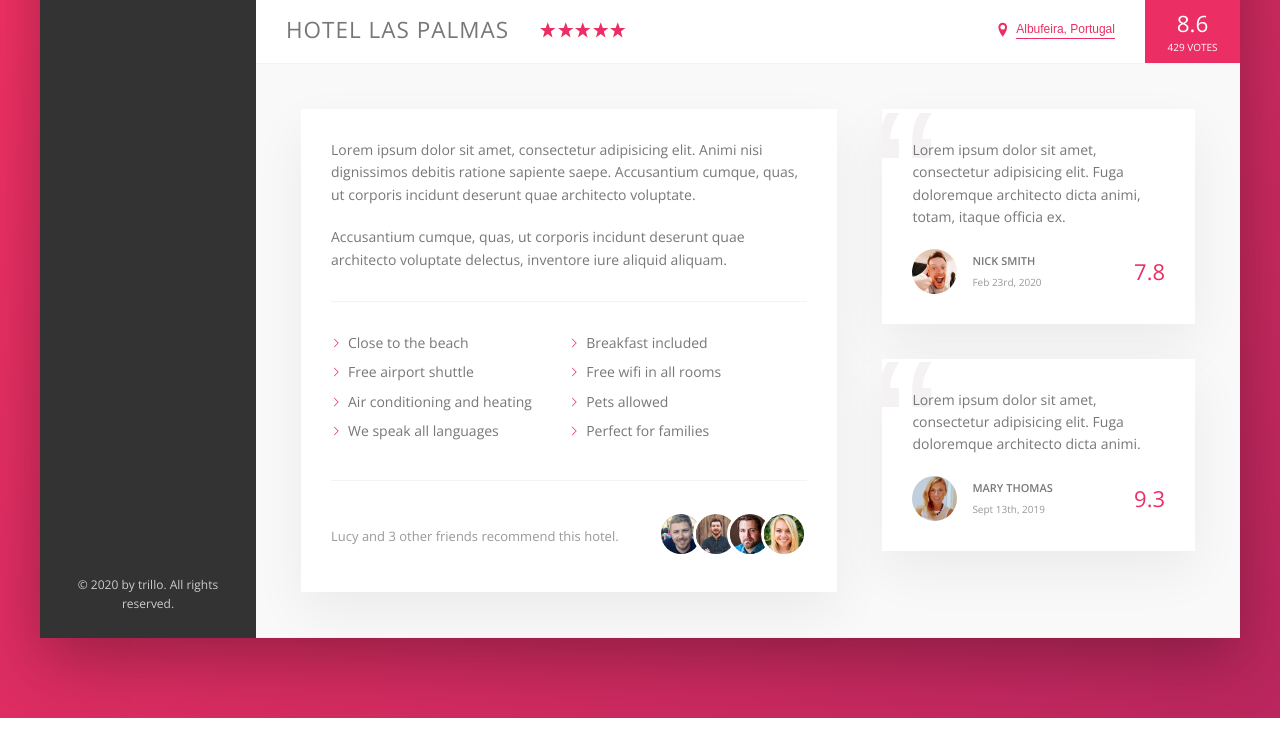
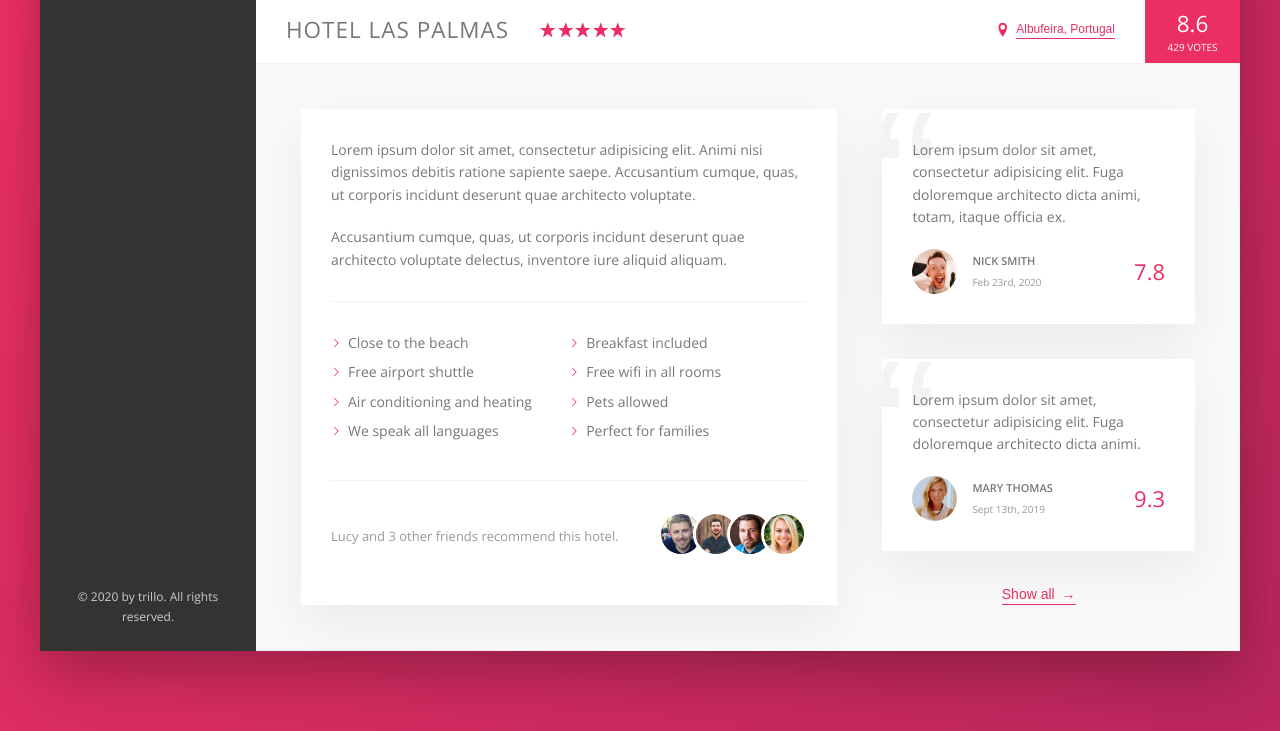
Before and after one commit to ErwannLG/trillo, a website: page index.html in a window 1280 px wide. Shown: the part 538-1269 px from the top of the page. Drawn offline with nearby package versions, Linux system fonts and the light colour scheme.

Commit message:
user review show all button

```diff
--- a/index.html
+++ b/index.html
@@ -162,7 +162,7 @@
                                 </div>
                             </div>
                         </div>
-                        <figure class="user-reviews">
+                        <div class="user-reviews">
                             <figure class="review">
                                 <blockquote class="review__text">
                                     Lorem ipsum dolor sit amet, consectetur adipisicing elit. Fuga doloremque architecto dicta animi, totam, itaque officia ex.
@@ -190,7 +190,9 @@
                                     <div class="review__rating">9.3</div>
                                 </figcaption>
                             </figure>
-                        </figure>
+                            <button class="btn-inline">Show all <span>&rarr;</span></button>
+                        </div>
+
                     </div>
 
                 </main>
--- a/sass/_components.scss
+++ b/sass/_components.scss
@@ -294,8 +294,17 @@
   cursor: pointer;
   transition: all .2s;
 
+  & span {
+    margin-left: 3px;
+    transition: margin-left .2s;
+  }
+
   &:hover {
     color: var(--color-grey-dark-1);
+
+    span {
+      margin-left: 8px;
+    }
   }
 
   &:focus {
--- a/sass/_layout.scss
+++ b/sass/_layout.scss
@@ -56,4 +56,8 @@
 
 .user-reviews {
   flex: 1;
+
+  display: flex;
+  flex-direction: column;
+  align-items: center;
 }
```
Also changed, not shown: css/style.css.
